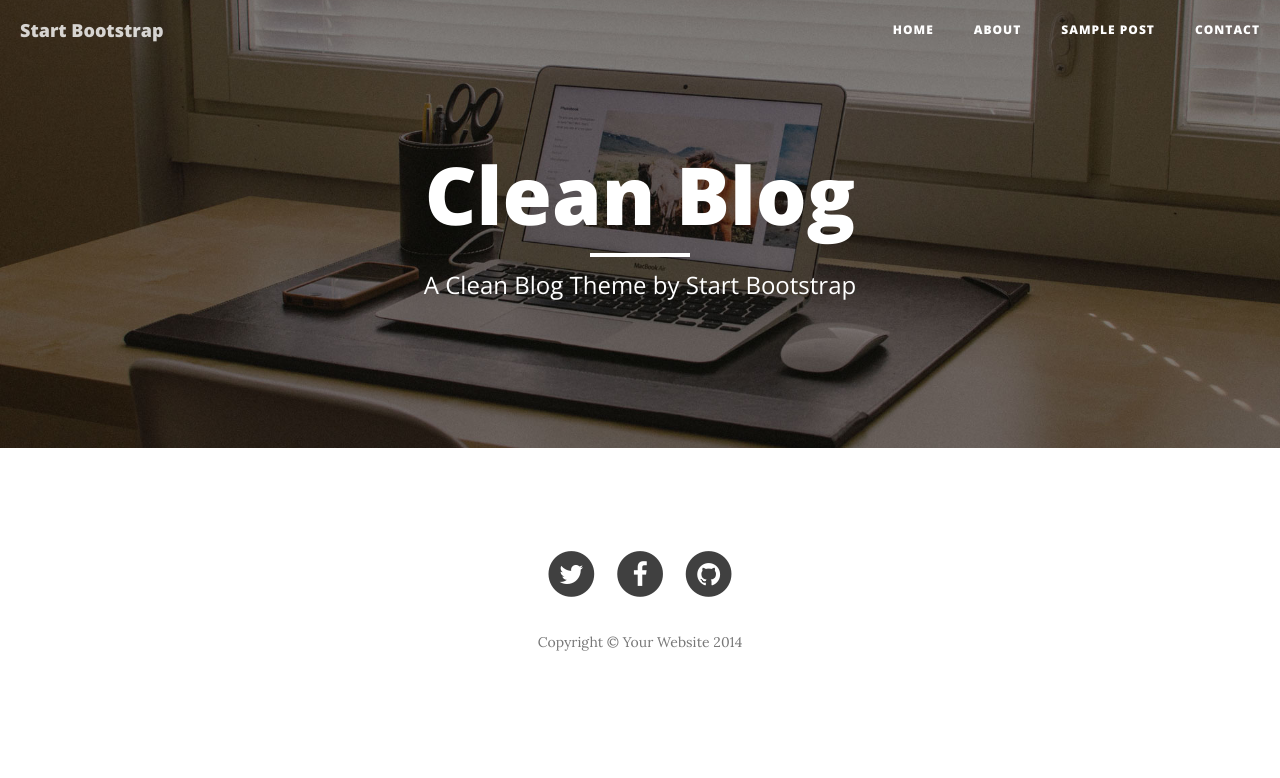
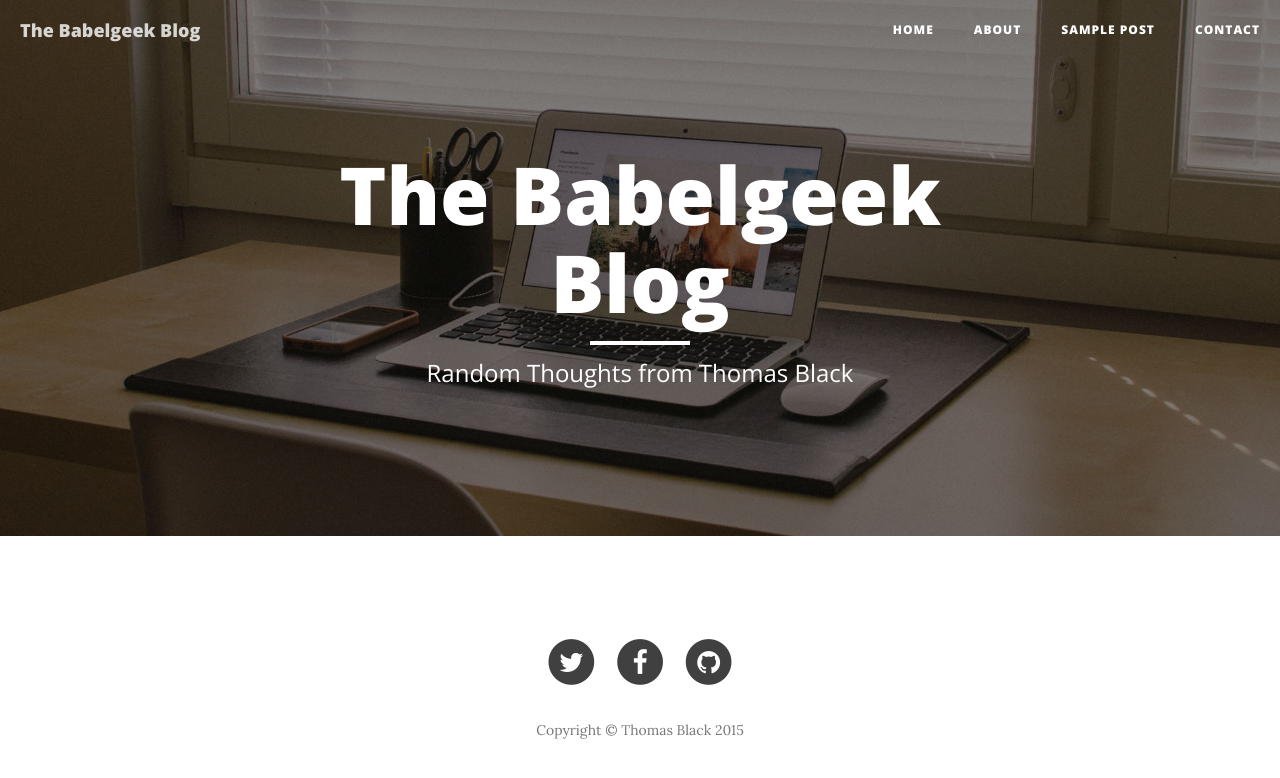
Before and after one commit to tsblack/tsblack.github.io, a Jekyll site: the page built from index.html, in a window 1280 px wide. Shown: the top 778 px of the page. Built offline with Jekyll 4.4.1, drawn with Linux system fonts in a browser that asks for light colours; nearby versions of some CDN libraries.

Commit message:
Jekyll cleanup

```diff
--- a/_includes/footer.html
+++ b/_includes/footer.html
@@ -29,7 +29,7 @@
                             </a>
                         </li>
                     </ul>
-                    <p class="copyright text-muted">Copyright &copy; Your Website 2014</p>
+                    <p class="copyright text-muted">Copyright &copy; Thomas Black 2015</p>
                 </div>
             </div>
         </div>
--- a/_includes/header.html
+++ b/_includes/header.html
@@ -5,9 +5,9 @@
             <div class="row">
                 <div class="col-lg-8 col-lg-offset-2 col-md-10 col-md-offset-1">
                     <div class="site-heading">
-                        <h1>Clean Blog</h1>
+                        <h1>The Babelgeek Blog</h1>
                         <hr class="small">
-                        <span class="subheading">A Clean Blog Theme by Start Bootstrap</span>
+                        <span class="subheading">Random Thoughts from Thomas Black</span>
                     </div>
                 </div>
             </div>
--- a/_includes/nav.html
+++ b/_includes/nav.html
@@ -9,7 +9,7 @@
                     <span class="icon-bar"></span>
                     <span class="icon-bar"></span>
                 </button>
-                <a class="navbar-brand" href="index.html">Start Bootstrap</a>
+                <a class="navbar-brand" href="index.html">The Babelgeek Blog</a>
             </div>
 
             <!-- Collect the nav links, forms, and other content for toggling -->
```
Also changed, not shown: _layouts/header.html (deleted, +0 -15 lines).
